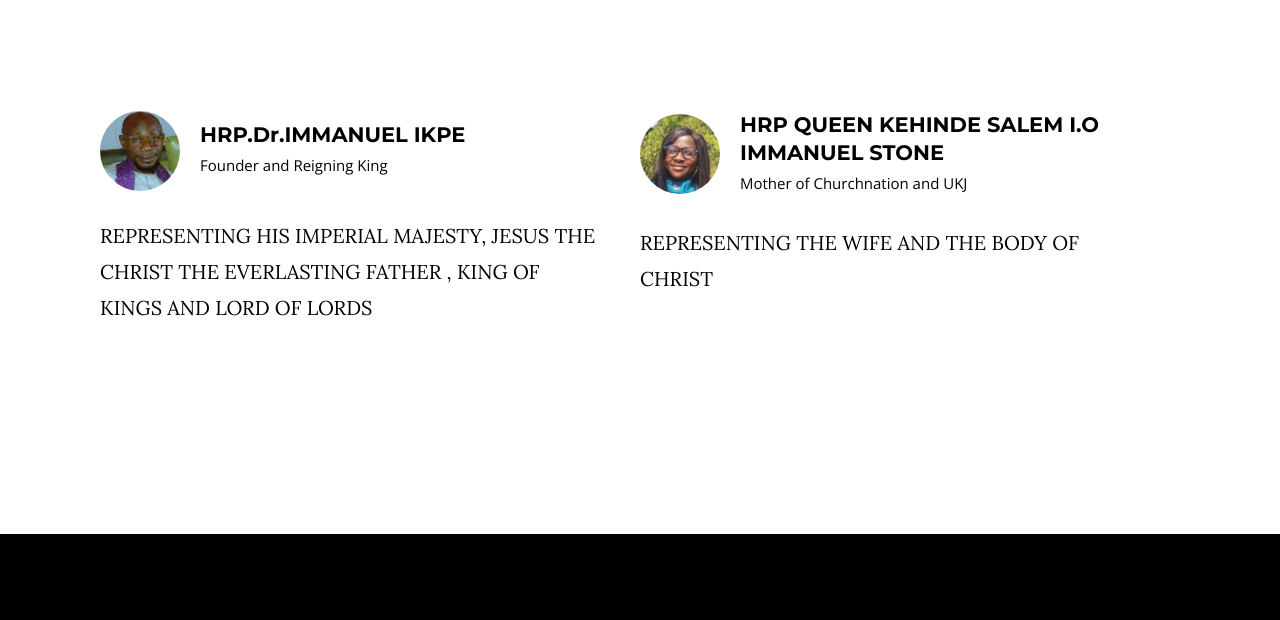
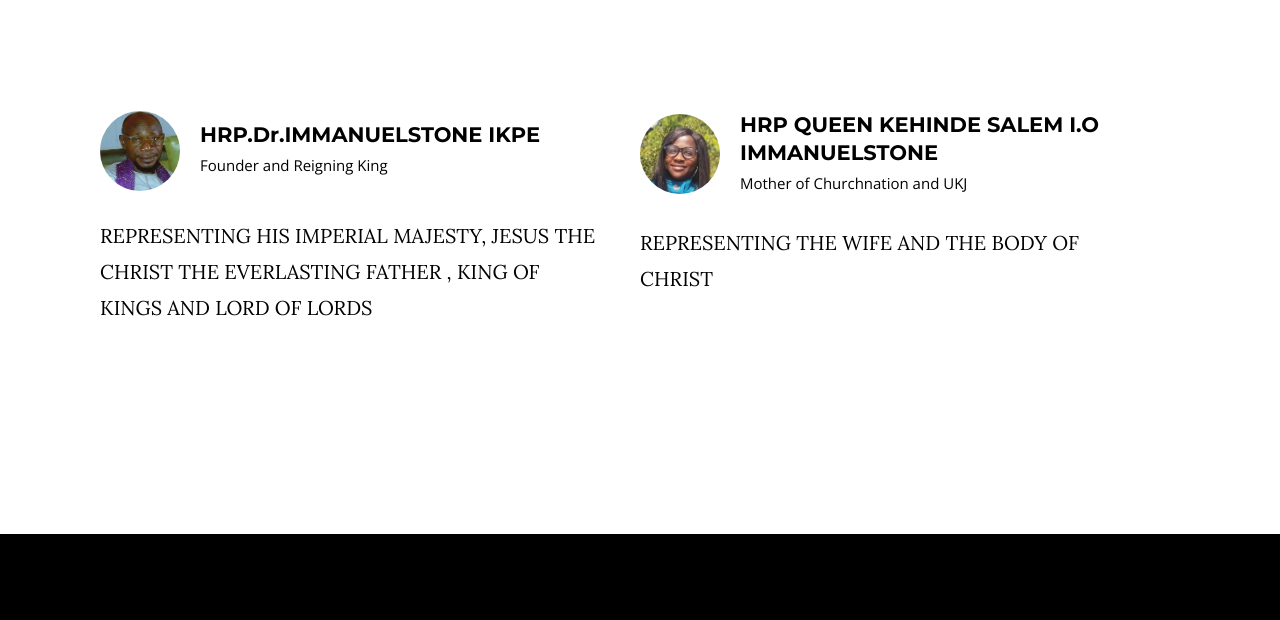
Before and after one commit to isaacchrist/churchnationglobal, a plain HTML site: page about.html in a window 1280 px wide. Shown: the part 3670-4290 px from the top of the page. Drawn offline with nearby package versions, Linux system fonts and the light colour scheme.

```diff
--- a/about.html
+++ b/about.html
@@ -288,7 +288,7 @@
                                 <img src="20240110_162746.jpg" alt="">
                             </div>
                             <h4 class="church-staff__name">
-                                HRP.Dr.IMMANUEL IKPE
+                                HRP.Dr.IMMANUELSTONE IKPE
                                 <span class="church-staff__position">
                                     Founder and Reigning King
                                 </span>
@@ -308,7 +308,7 @@
                                 <img src="20240110_170150.jpg" alt="">
                             </div>
                             <h4 class="church-staff__name">
-                        HRP QUEEN KEHINDE SALEM I.O IMMANUEL STONE
+                        HRP QUEEN KEHINDE SALEM I.O IMMANUELSTONE
                                 <span class="church-staff__position">
                                     Mother of Churchnation and UKJ
                                 </span>
```
Also changed, not shown: bookstore.html (+15 -0 lines).
